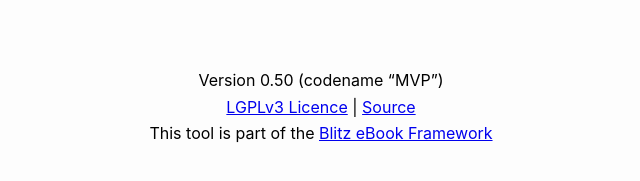
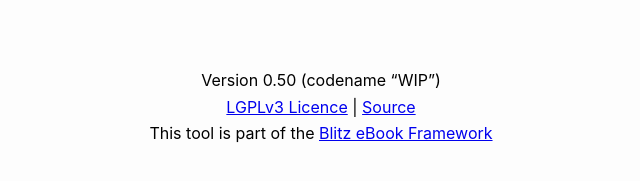
Before and after one commit to FriendsOfEpub/eBookPerfChecklist, a website: page index.html in a window 1280 px wide. Shown: the part 7279-7460 px from the top of the page, 319-959 px from the left. Drawn offline with Linux system fonts and the light colour scheme.

Commit message:
codename change

```diff
--- a/index.html
+++ b/index.html
@@ -626,7 +626,7 @@
   </main>
 
   <footer>
-  	<p class="secondary">Version 0.50 (codename “<abbr title="Minimum Viable Product">MVP</abbr>”)<br/><a href="https://github.com/FriendsOfEpub/eBookPerfChecklist/blob/master/LICENSE">LGPLv3 Licence</a> | <a href="https://github.com/FriendsOfEpub/eBookPerfChecklist">Source</a></p>
+  	<p class="secondary">Version 0.50 (codename “<abbr title="Work In Progress">WIP</abbr>”)<br/><a href="https://github.com/FriendsOfEpub/eBookPerfChecklist/blob/master/LICENSE">LGPLv3 Licence</a> | <a href="https://github.com/FriendsOfEpub/eBookPerfChecklist">Source</a></p>
     <p class="secondary">This tool is part of the <a href="https://github.com/FriendsOfEpub/Blitz">Blitz eBook Framework</a></p>
   </footer>
 
```
